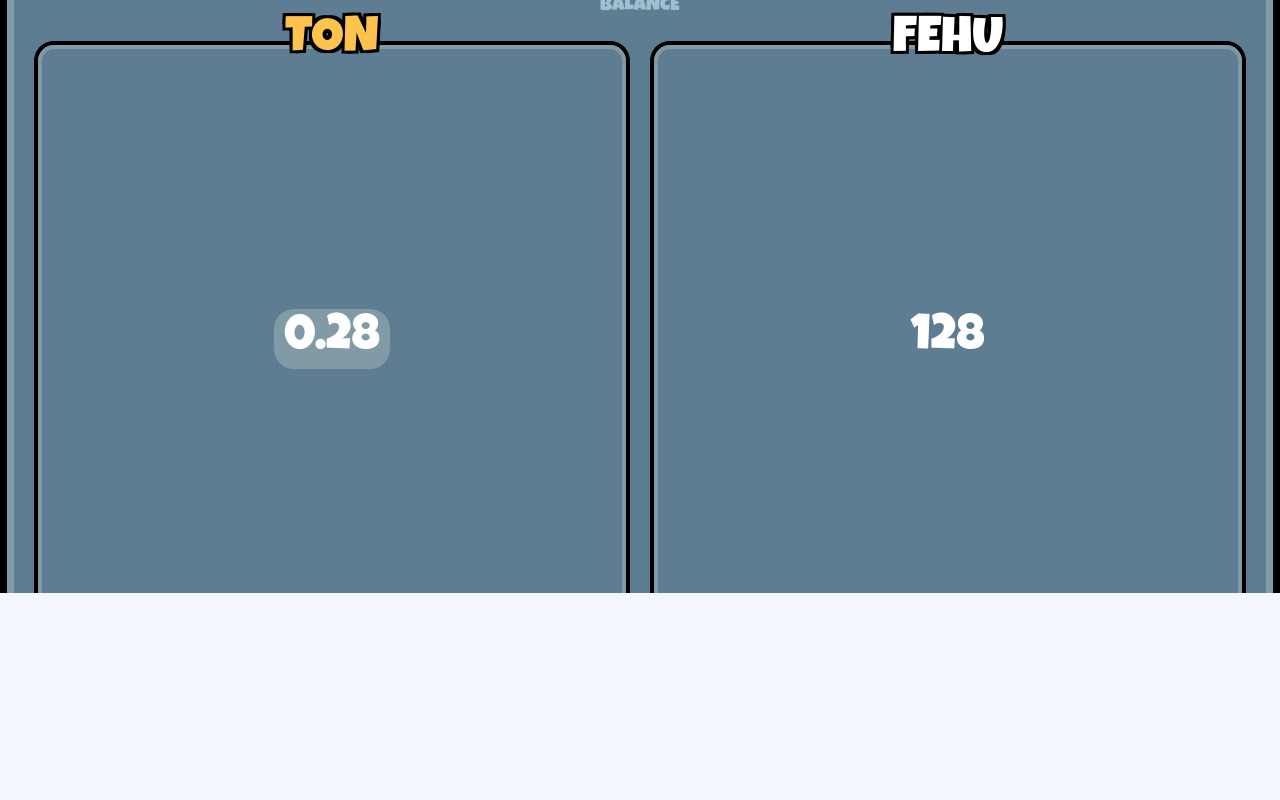
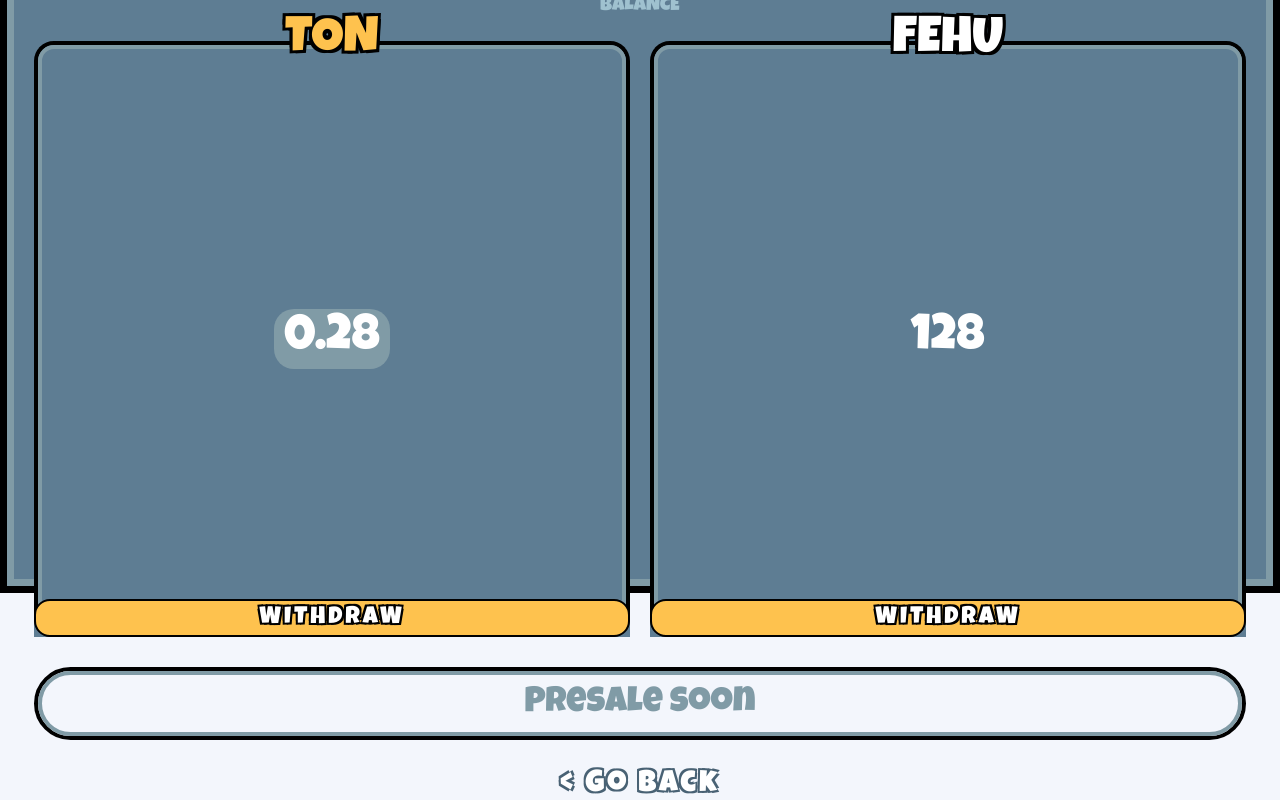
Before and after one commit to doppelyouz/ton-runes-front, a React (Vite) app: page / in a window 1280 px wide. Shown: the part 207-1007 px from the top of the page. Before the commit the page ends 800 px from the top, so only its background shows below. Built offline with nearby package versions, Linux system fonts and the light colour scheme.

Commit message:
Доделан фронт

```diff
--- a/src/App.css
+++ b/src/App.css
@@ -1,12 +1,36 @@
 .container {
+    height: 100vh;
+    width: 100vw;
     border: 7px solid black;
     background-color: #5e7d93;
 }
 
 .innerContainer {
+    height: 100%;
+    width: 100%;
     display: flex;
-    justify-content: center;
+    flex-direction: column;
+    justify-content: space-between;
+    border: 7px solid #809ba6;
+    padding-bottom: 15px;
+}
+
+.mainContent {
+    display: flex;
     flex-direction: column;
     align-items: center;
-    border: 7px solid #809ba6
 }
+
+.goBack {
+    justify-self: flex-end;
+
+    color: white;
+    font-size: 30px;
+    letter-spacing: 3px;
+
+    text-shadow:
+    -2px -2px 0 #496274,
+    2px -2px 0 #496274,
+    -2px  2px 0 #496274,
+    2px  2px 0 #496274;
+}
--- a/src/App.jsx
+++ b/src/App.jsx
@@ -1,17 +1,22 @@
-import Username from './components/Username'
-import Balance from './components/Balance'
+import Username from "./components/Username";
+import Balance from "./components/Balance";
+import Presale from "./components/Presale";
 
-import './App.css'
+import "./App.css";
 
 function App() {
   return (
-    <div className='container'>
-      <div className='innerContainer'>
-        <Username />
-        <Balance />
+    <div className="container">
+      <div className="innerContainer">
+        <div className="mainContent">
+          <Username />
+          <Balance />
+          <Presale />
+        </div>
+        <button className='goBack'>&lt; Go back</button>
       </div>
     </div>
-  )
+  );
 }
 
-export default App
+export default App;
--- a/src/components/Balance/Balance.css
+++ b/src/components/Balance/Balance.css
@@ -8,6 +8,12 @@
     padding: 10px 20px 0 20px;
 }
 
+@media (max-width: 375px) {
+    .balanceContainer {
+        padding: 10px 10px 0 10px;
+    }
+}
+
 .balanceText {
     font-size: 20px;
     color: #9fc1cf;
--- a/src/components/Balance/Coins/Coin/Coin.css
+++ b/src/components/Balance/Coins/Coin/Coin.css
@@ -24,7 +24,7 @@
     border: 4px solid #809ba6;
     border-radius: 16px;
     pointer-events: none;
-  }
+}
 
 .balance {
     padding: 5px 10px;
@@ -33,6 +33,14 @@
     border-radius: 20px;
     background-color: transparent;
 }
+
+
+@media (max-width: 400px) {
+    .balance {
+        font-size: 40px;
+    }
+}
+
 .balance.special {
     background-color: #809ba6;
 }
@@ -48,11 +56,12 @@
     color: white;
 
     text-shadow:
-      -3px -3px 0 #000,
-       3px -3px 0 #000,
-      -3px  3px 0 #000,
-       3px  3px 0 #000;
+        -3px -3px 0 #000,
+        3px -3px 0 #000,
+        -3px 3px 0 #000,
+        3px 3px 0 #000;
 }
+
 .coinName.special {
     color: #fec24e;
 }
@@ -68,12 +77,40 @@
     color: white;
     text-transform: uppercase;
     text-shadow:
-      -2px -2px 0 #000,
-      2px -2px 0 #000,
-      -2px  2px 0 #000,
-      2px  2px 0 #000;
+        -2px -2px 0 #000,
+        2px -2px 0 #000,
+        -2px 2px 0 #000,
+        2px 2px 0 #000;
     letter-spacing: 3px;
 
     padding: 5px 10px;
     background-color: #fec24e;
 }
+
+@media (max-width: 440px) {
+    .withdraw {
+        padding: 5px 0;
+    }
+}
+
+@media (max-width: 420px) {
+    .withdraw {
+        font-size: 20px;
+        text-shadow:
+            -2px -2px 0 #000,
+            2px -2px 0 #000,
+            -2px 2px 0 #000,
+            2px 2px 0 #000;
+    }
+}
+
+@media (max-width: 360px) {
+    .withdraw {
+        font-size: 16px;
+        text-shadow:
+            -1.5px -1.5px 0 #000,
+            1.5px -1.5px 0 #000,
+            -1.5px 1.5px 0 #000,
+            1.5px 1.5px 0 #000;
+    }
+}
--- /dev/null
+++ b/src/components/Presale/Presale.css
@@ -0,0 +1,38 @@
+.presale {
+    position: relative;
+    width: calc(100% - 40px);
+    max-width: 100%;
+
+    display: flex;
+    justify-content: center;
+    align-items: center;
+
+    border: 4px solid black;
+    border-radius: 150px;
+
+    padding: 15px 0px;
+    margin: 30px 0;
+}
+
+@media (max-width: 375px) {
+    .presale {
+        width: calc(100% - 20px);
+    }
+}
+
+.presale::before {
+    content: '';
+    position: absolute;
+    top: 0;
+    left: 0;
+    right: 0;
+    bottom: 0;
+    border: 4px solid #809ba6;
+    border-radius: 160px;
+    pointer-events: none;
+}
+
+.text {
+    font-size: 35px;
+    color: #809ba6;
+}
--- /dev/null
+++ b/src/components/Presale/Presale.jsx
@@ -0,0 +1,11 @@
+import './Presale.css'
+
+function Presale() {
+  return (
+    <div className='presale'>
+        <h2 className='text'>Presale soon</h2>
+    </div>
+  )
+}
+
+export default Presale
--- /dev/null
+++ b/src/components/Presale/index.js
@@ -0,0 +1,3 @@
+import Presale from "./Presale";
+
+export default Presale;
--- a/src/index.css
+++ b/src/index.css
@@ -36,7 +36,6 @@
   font-size: 16px;
   font-family: "Roboto", sans-serif;
   background-color: hsla(218, 57%, 97%, 1);
-  overflow-y: hidden;
   -ms-text-size-adjust: 100%;
   -moz-text-size-adjust: 100%;
   -webkit-text-size-adjust: 100%;
```
